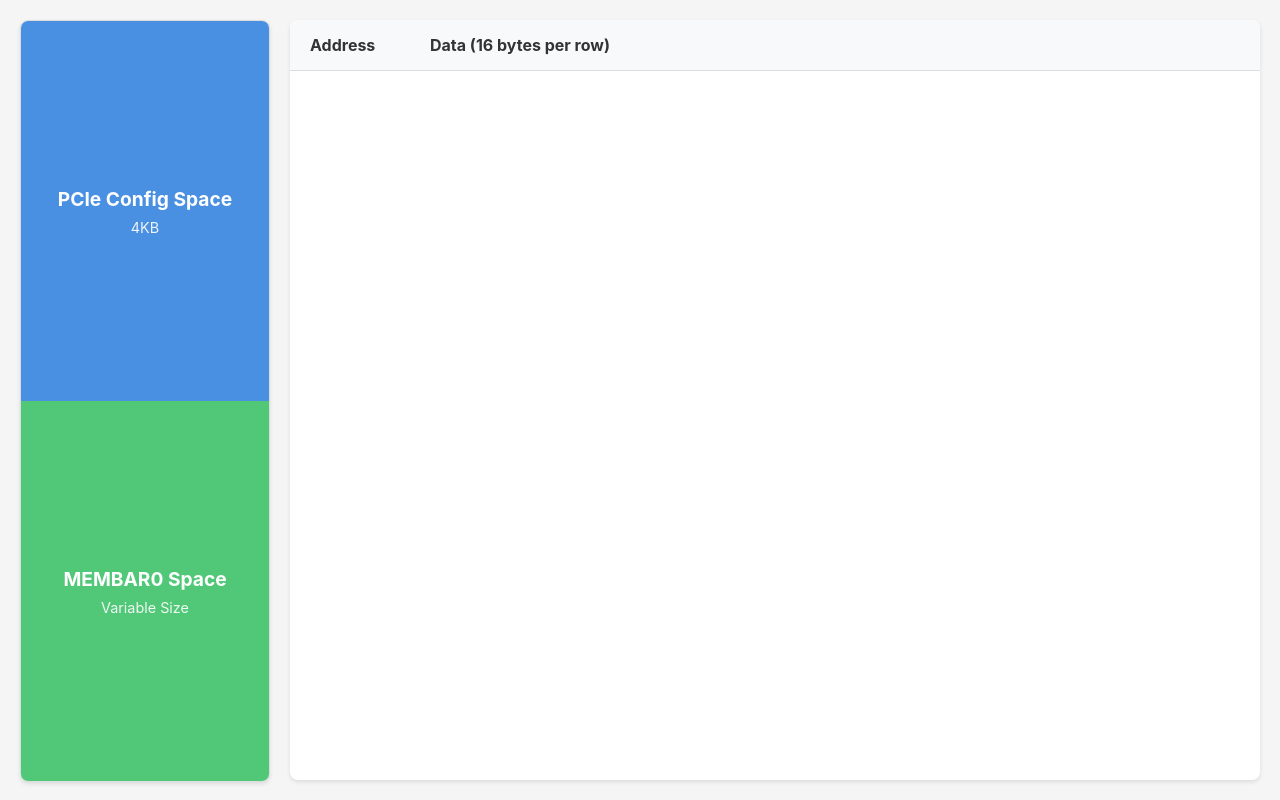
After one commit to paperg/pcie_config_space_analysis, a Flask app: template templates/layout.html in a window 1280 px wide. The commit adds this page. Run offline with Flask 2, Linux system fonts and the light colour scheme; the template is opened without the code that fills it, so the values that code supplies are empty.

Commit message:
feat: implement memory data retrieval and display for PCIe and MEMBAR0 regions, including new API endpoint and layout updates

```diff
--- a/app.py
+++ b/app.py
@@ -1,12 +1,32 @@
 from flask import Flask, render_template, jsonify, request
 from pcie_register import CommandRegister
+import os
 
 app = Flask(__name__)
 register = CommandRegister()
 
+# Mock data for demonstration - replace with actual memory reading logic
+def get_pcie_config_space():
+    # Return 4KB of data (4096 bytes)
+    return [0x00] * 4096
+
+def get_membar0_space():
+    # Return 1MB of data (1048576 bytes) - adjust size as needed
+    return [0x00] * 1048576
+
 @app.route('/')
 def index():
-    return render_template('index.html')
+    return render_template('layout.html')
+
+@app.route('/api/memory/<region>')
+def get_memory_data(region):
+    if region == 'pcie':
+        data = get_pcie_config_space()
+    elif region == 'membar0':
+        data = get_membar0_space()
+    else:
+        return jsonify({'error': 'Invalid region'}), 400
+    return jsonify(data)
 
 @app.route('/api/register', methods=['GET'])
 def get_register():
--- /dev/null
+++ b/templates/layout.html
@@ -0,0 +1,43 @@
+<!DOCTYPE html>
+<html lang="en">
+  <head>
+    <meta charset="UTF-8" />
+    <meta name="viewport" content="width=device-width, initial-scale=1.0" />
+    <title>PCIe Memory Layout Viewer</title>
+    <!-- Custom CSS -->
+    <link
+      rel="stylesheet"
+      href="{{ url_for('static', filename='css/layout.css') }}"
+    />
+  </head>
+  <body>
+    <div class="container">
+      <!-- 左侧内存布局 -->
+      <div class="memory-layout">
+        <div class="region pcie-config" data-region="pcie">
+          <div class="region-label">PCIe Config Space</div>
+          <div class="region-size">4KB</div>
+        </div>
+        <div class="region membar0" data-region="membar0">
+          <div class="region-label">MEMBAR0 Space</div>
+          <div class="region-size">Variable Size</div>
+        </div>
+      </div>
+
+      <!-- 右侧数据展示 -->
+      <div class="memory-data">
+        <div class="data-header">
+          <span class="address-col">Address</span>
+          <span class="data-col">Data (16 bytes per row)</span>
+        </div>
+        <div id="data-container" class="data-container">
+          <!-- 数据将通过 JavaScript 动态填充 -->
+        </div>
+        <div id="loading" class="loading" style="display: none">Loading...</div>
+      </div>
+    </div>
+
+    <!-- Custom JavaScript -->
+    <script src="{{ url_for('static', filename='js/layout.js') }}"></script>
+  </body>
+</html>
--- /dev/null
+++ b/templates/static/css/layout.css
@@ -0,0 +1,148 @@
+/* Variables */
+:root {
+  --primary-color: #4a90e2;
+  --secondary-color: #50c878;
+  --background-color: #f5f5f5;
+  --text-color: #333;
+  --border-color: #ddd;
+  --hover-brightness: 1.1;
+}
+
+/* Base styles */
+body {
+  margin: 0;
+  padding: 0;
+  font-family: -apple-system, BlinkMacSystemFont, 'Segoe UI', Roboto, Oxygen, Ubuntu, Cantarell, sans-serif;
+  background-color: var(--background-color);
+  color: var(--text-color);
+}
+
+.container {
+  display: flex;
+  width: 100vw;
+  height: 100vh;
+  padding: 20px;
+  box-sizing: border-box;
+  gap: 20px;
+}
+
+/* Memory Layout (Left Column) */
+.memory-layout {
+  width: 20%;
+  height: 100%;
+  display: flex;
+  flex-direction: column;
+  border: 1px solid var(--border-color);
+  border-radius: 8px;
+  overflow: hidden;
+  background: white;
+  box-shadow: 0 2px 4px rgba(0, 0, 0, 0.1);
+}
+
+.memory-layout .region {
+  flex: 1;
+  display: flex;
+  align-items: center;
+  justify-content: center;
+  flex-direction: column;
+  cursor: pointer;
+  transition: all 0.3s ease;
+  padding: 20px;
+  text-align: center;
+  color: white;
+  position: relative;
+}
+
+.memory-layout .region:hover {
+  filter: brightness(var(--hover-brightness));
+}
+
+.memory-layout .region.pcie-config {
+  background-color: var(--primary-color);
+}
+
+.memory-layout .region.membar0 {
+  background-color: var(--secondary-color);
+}
+
+.memory-layout .region .region-label {
+  font-size: 1.2em;
+  font-weight: bold;
+  margin-bottom: 8px;
+}
+
+.memory-layout .region .region-size {
+  font-size: 0.9em;
+  opacity: 0.9;
+}
+
+/* Memory Data (Right Column) */
+.memory-data {
+  flex: 1;
+  background: white;
+  border-radius: 8px;
+  box-shadow: 0 2px 4px rgba(0, 0, 0, 0.1);
+  display: flex;
+  flex-direction: column;
+  overflow: hidden;
+}
+
+.memory-data .data-header {
+  display: flex;
+  padding: 15px 20px;
+  background: #f8f9fa;
+  border-bottom: 1px solid var(--border-color);
+  font-weight: bold;
+}
+
+.memory-data .data-header .address-col {
+  width: 120px;
+}
+
+.memory-data .data-header .data-col {
+  flex: 1;
+}
+
+.memory-data .data-container {
+  flex: 1;
+  overflow-y: auto;
+  padding: 10px 20px;
+  font-family: 'Courier New', monospace;
+  font-size: 14px;
+  line-height: 1.5;
+}
+
+.memory-data .data-container .data-row {
+  display: flex;
+  padding: 4px 0;
+  border-bottom: 1px solid #eee;
+}
+
+.memory-data .data-container .data-row:hover {
+  background-color: #f8f9fa;
+}
+
+.memory-data .data-container .data-row .address {
+  width: 120px;
+  color: #666;
+  padding-right: 15px;
+}
+
+.memory-data .data-container .data-row .bytes {
+  display: flex;
+  gap: 4px;
+}
+
+.memory-data .data-container .data-row .bytes .byte {
+  width: 24px;
+  text-align: center;
+}
+
+.memory-data .loading {
+  display: flex;
+  align-items: center;
+  justify-content: center;
+  height: 100%;
+  font-size: 1.2em;
+  color: #666;
+}
--- /dev/null
+++ b/templates/static/css/layout.less
@@ -0,0 +1,153 @@
+// Variables
+@primary-color: #4a90e2;
+@secondary-color: #50c878;
+@background-color: #f5f5f5;
+@text-color: #333;
+@border-color: #ddd;
+@hover-brightness: 1.1;
+
+// Mixins
+.flex-center() {
+    display: flex;
+    align-items: center;
+    justify-content: center;
+}
+
+.transition(@property: all, @duration: 0.3s, @timing: ease) {
+    transition: @property @duration @timing;
+}
+
+// Base styles
+body {
+    margin: 0;
+    padding: 0;
+    font-family: -apple-system, BlinkMacSystemFont, 'Segoe UI', Roboto, Oxygen, Ubuntu, Cantarell, sans-serif;
+    background-color: @background-color;
+    color: @text-color;
+}
+
+.container {
+    display: flex;
+    width: 100vw;
+    height: 100vh;
+    padding: 20px;
+    box-sizing: border-box;
+    gap: 20px;
+}
+
+// Memory Layout (Left Column)
+.memory-layout {
+    width: 20%;
+    height: 100%;
+    display: flex;
+    flex-direction: column;
+    border: 1px solid @border-color;
+    border-radius: 8px;
+    overflow: hidden;
+    background: white;
+    box-shadow: 0 2px 4px rgba(0, 0, 0, 0.1);
+
+    .region {
+        flex: 1;
+        .flex-center();
+        flex-direction: column;
+        cursor: pointer;
+        .transition();
+        padding: 20px;
+        text-align: center;
+        color: white;
+        position: relative;
+
+        &:hover {
+            filter: brightness(@hover-brightness);
+        }
+
+        &.pcie-config {
+            background-color: @primary-color;
+        }
+
+        &.membar0 {
+            background-color: @secondary-color;
+        }
+
+        .region-label {
+            font-size: 1.2em;
+            font-weight: bold;
+            margin-bottom: 8px;
+        }
+
+        .region-size {
+            font-size: 0.9em;
+            opacity: 0.9;
+        }
+    }
+}
+
+// Memory Data (Right Column)
+.memory-data {
+    flex: 1;
+    background: white;
+    border-radius: 8px;
+    box-shadow: 0 2px 4px rgba(0, 0, 0, 0.1);
+    display: flex;
+    flex-direction: column;
+    overflow: hidden;
+
+    .data-header {
+        display: flex;
+        padding: 15px 20px;
+        background: #f8f9fa;
+        border-bottom: 1px solid @border-color;
+        font-weight: bold;
+
+        .address-col {
+            width: 120px;
+        }
+
+        .data-col {
+            flex: 1;
+        }
+    }
+
+    .data-container {
+        flex: 1;
+        overflow-y: auto;
+        padding: 10px 20px;
+        font-family: 'Courier New', monospace;
+        font-size: 14px;
+        line-height: 1.5;
+
+        .data-row {
+            display: flex;
+            padding: 4px 0;
+            border-bottom: 1px solid #eee;
+
+            &:hover {
+                background-color: #f8f9fa;
+            }
+
+            .address {
+                width: 120px;
+                color: #666;
+                padding-right: 15px;
+            }
+
+            .bytes {
+                display: flex;
+                gap: 4px;
+
+                .byte {
+                    width: 24px;
+                    text-align: center;
+                }
+            }
+        }
+    }
+
+    .loading {
+        .flex-center();
+        height: 100%;
+        font-size: 1.2em;
+        color: #666;
+    }
+}
--- /dev/null
+++ b/templates/static/js/layout.js
@@ -0,0 +1,77 @@
+document.addEventListener('DOMContentLoaded', () => {
+    const dataContainer = document.getElementById('data-container');
+    const loadingIndicator = document.getElementById('loading');
+    const regions = document.querySelectorAll('.region');
+
+    // 格式化地址为8位十六进制
+    const formatAddress = (address) => {
+        return address.toString(16).padStart(8, '0').toUpperCase();
+    };
+
+    // 格式化字节为2位十六进制
+    const formatByte = (byte) => {
+        return byte.toString(16).padStart(2, '0').toUpperCase();
+    };
+
+    // 创建数据行
+    const createDataRow = (address, bytes) => {
+        const row = document.createElement('div');
+        row.className = 'data-row';
+
+        const addressSpan = document.createElement('span');
+        addressSpan.className = 'address';
+        addressSpan.textContent = `${formatAddress(address)}:`;
+
+        const bytesDiv = document.createElement('div');
+        bytesDiv.className = 'bytes';
+
+        bytes.forEach(byte => {
+            const byteSpan = document.createElement('span');
+            byteSpan.className = 'byte';
+            byteSpan.textContent = formatByte(byte);
+            bytesDiv.appendChild(byteSpan);
+        });
+
+        row.appendChild(addressSpan);
+        row.appendChild(bytesDiv);
+        return row;
+    };
+
+    // 显示内存数据
+    const displayMemoryData = (data) => {
+        dataContainer.innerHTML = '';
+        for (let i = 0; i < data.length; i += 16) {
+            const rowData = data.slice(i, i + 16);
+            const row = createDataRow(i, rowData);
+            dataContainer.appendChild(row);
+        }
+    };
+
+    // 处理区域点击事件
+    const handleRegionClick = async (region) => {
+        try {
+            loadingIndicator.style.display = 'flex';
+            dataContainer.innerHTML = '';
+
+            const response = await fetch(`/api/memory/${region}`);
+            if (!response.ok) {
+                throw new Error(`HTTP error! status: ${response.status}`);
+            }
+            const data = await response.json();
+            displayMemoryData(data);
+        } catch (error) {
+            console.error('Error fetching memory data:', error);
+            dataContainer.innerHTML = `<div class="error">Error loading data: ${error.message}</div>`;
+        } finally {
+            loadingIndicator.style.display = 'none';
+        }
+    };
+
+    // 为每个区域添加点击事件监听器
+    regions.forEach(region => {
+        region.addEventListener('click', () => {
+            const regionType = region.dataset.region;
+            handleRegionClick(regionType);
+        });
+    });
+});
```
Also changed, not shown: templates/index.html (+4 -4 lines), templates/static/css/index.css (renamed from templates/index.css), templates/static/css/index.less (renamed from templates/index.less), templates/static/js/index.js (renamed from templates/js.js), templates/static/js/jquery.js (renamed from templates/jquery.js), templates/static/js/mock_data.js (renamed from templates/mock_data.js).
